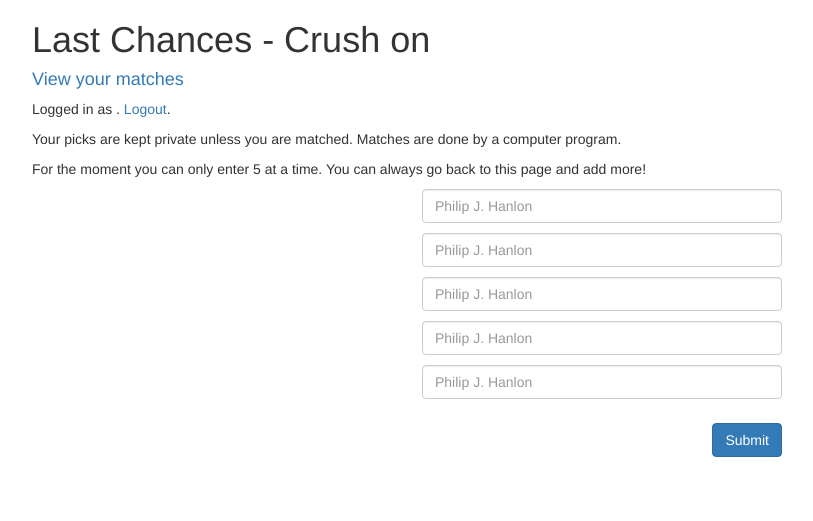
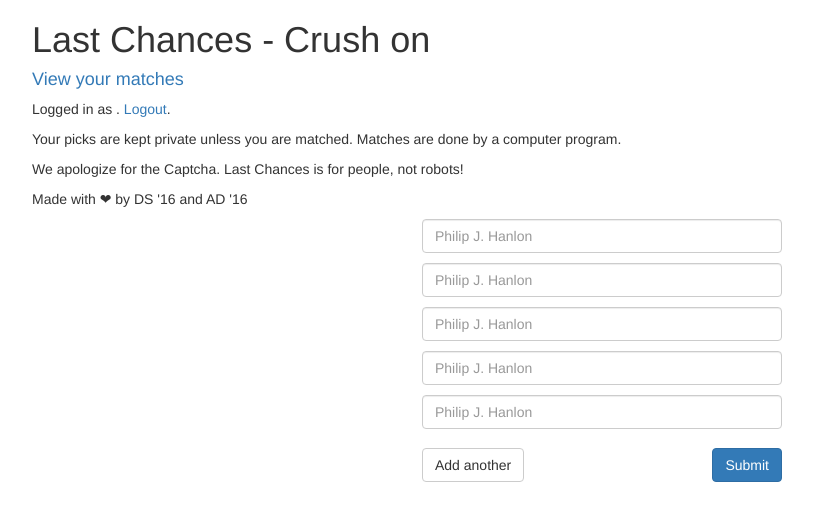
Before and after one commit to danasilver/lastchances, a Python web app: template templates/entry.html in a window 1280 px wide. Shown: the top 521 px of the page, without its empty margins (38-851 px from the left). Run offline with Jinja, Linux system fonts and the light colour scheme; the template is opened without the code that fills it, so the values that code supplies are empty; some libraries are stand-ins or nearby versions.

Commit message:
Add captcha

```diff
--- a/static/entry.js
+++ b/static/entry.js
@@ -1,5 +1,5 @@
 (function ($) {
-  var entriesEl = $("#entries-form");
+  var entriesEl = $("#entries-container");
   $("#another").on("click", function () {
     entriesEl.append(
       '<div class="row">' +
@@ -13,8 +13,4 @@
     var $this = $(this);
     $("#entry-" + $this.data("entry")).val($this.text());
   });
-
-  $("#submit").on("click", function (e) {
-    entriesEl.submit();
-  });
 })($);
--- a/templates/entry.html
+++ b/templates/entry.html
@@ -4,7 +4,7 @@
     <title>Last Chances 2015</title>
     <link href="https://maxcdn.bootstrapcdn.com/bootstrap/3.3.4/css/bootstrap.min.css" rel="stylesheet">
     <link href="/static/styles.css" rel="stylesheet">
-
+    <script src='https://www.google.com/recaptcha/api.js'></script>
   </head>
   <body>
     <div class="container">
@@ -16,8 +16,9 @@
       <p>Your picks are kept private unless you are matched. Matches are done by a
       computer program.</p>
 
-      <p>For the moment you can only enter 5 at a time. You can always go back
-      to this page and add more!</p>
+      <p>We apologize for the Captcha. Last Chances is for people, not robots!</p>
+
+      <p>Made with ❤ by DS '16 and AD '16</p>
 
       <form id="entries-form" method="post">
         {% if not entries %}
@@ -26,6 +27,7 @@
           {% set entries_count = entries|length %}
         {% endif %}
 
+        <div id="entries-container">
           {% for entry in range(entries_count) %}
           <div class="row">
             <p class="col-sm-4 col-sm-offset-4">
@@ -46,14 +48,20 @@
           </div>
           {% endif %}
           {% endfor %}
-      </form>
+        </div>
+
+        <div class="row" style="margin-bottom:8px;">
+          <div class="g-recaptcha col-sm-4 col-sm-offset-4"
+            data-sitekey="6Lcd-gcTAAAAALEa5oV92jQvn6TwzqX5eVCxm3MF"></div>
+        </div>
 
         <div class="row">
           <div class="col-sm-4 col-sm-offset-4">
-          {# <button type="button" id="another" class="btn btn-default">Add another</button> #}
+            <button type="button" id="another" class="btn btn-default">Add another</button>
             <input id="submit" type="submit" class="btn btn-primary pull-right">
           </div>
         </div>
+      </form>
     </div>
 
     <script src="http://code.jquery.com/jquery-1.11.3.min.js"></script>
--- a/templates/index.html
+++ b/templates/index.html
@@ -12,7 +12,7 @@
             atmosphere...</h4>
             <h4>While this may not be the version from last year, let's give this a shot!</h4>
 
-            <p>Made with ❤ by AD '16 and DS '16</p>
+            <p>Made with ❤ by DS '16 and AD '16</p>
 
             <a href="/login" class="btn btn-primary">Login</a>
         </div>
```
Also changed, not shown: app.py (+8 -1 lines). Lines whose indentation alone changed are shown as unchanged.
